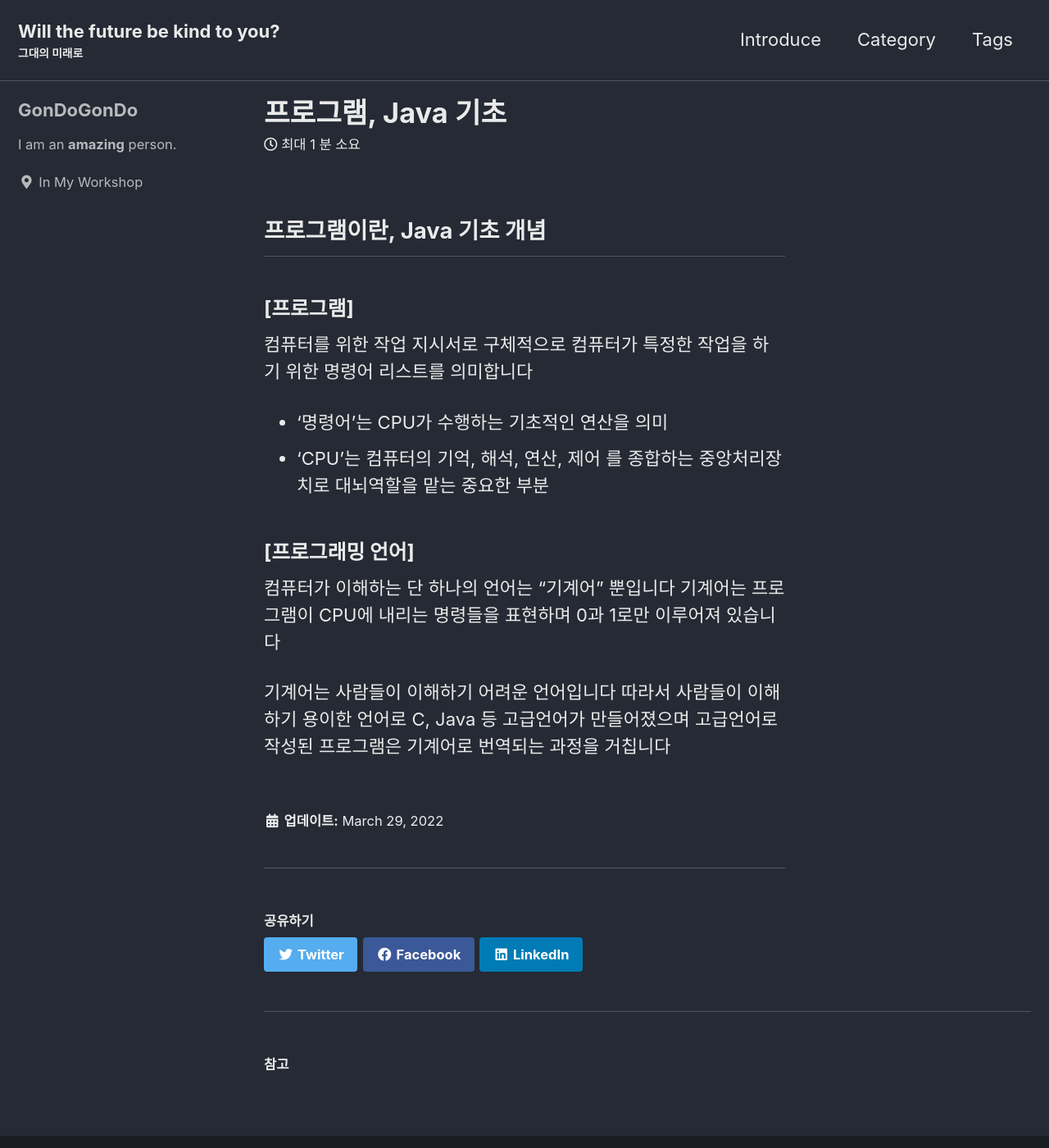
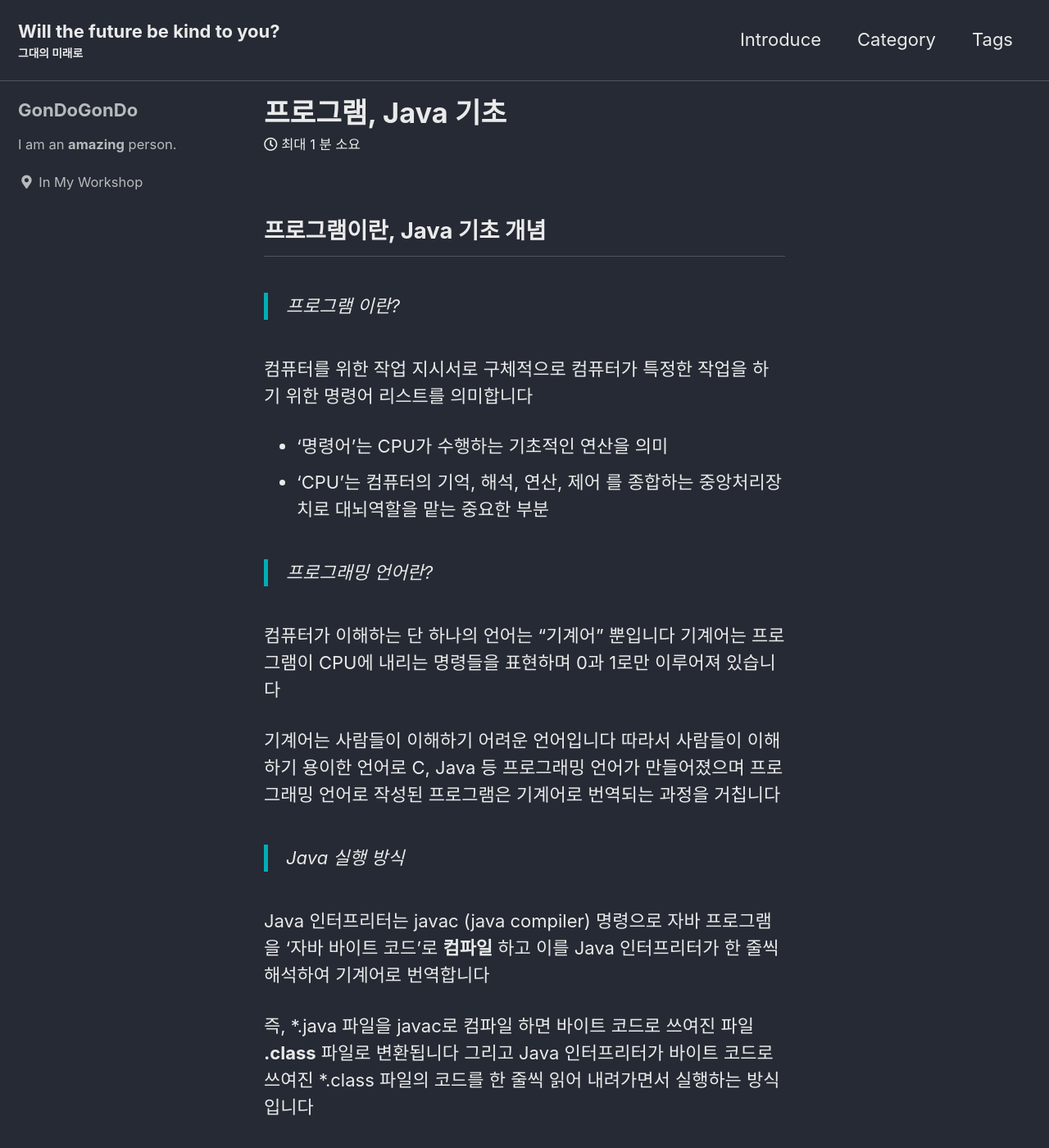
Before and after one commit to dmsgus6523/dmsgus6523.github.io, a Jekyll site: the page built from _posts/2022-03-29-Java기초.md, in a window 1280 px wide and 1400 px high. Shown: the whole window at 82% size. Built offline with Jekyll 4.4.1, drawn with Linux system fonts in a browser that asks for light colours; cached includes are drawn as plain includes.

Commit message:
change posts

```diff
--- a/_posts/2022-03-29-Java기초.md
+++ b/_posts/2022-03-29-Java기초.md
@@ -5,18 +5,32 @@ title : 프로그램, Java 기초
 
 ## 프로그램이란, Java 기초 개념
 
-### [프로그램]
+> 프로그램 이란?
+
 컴퓨터를 위한 작업 지시서로 구체적으로 컴퓨터가 특정한 작업을 하기 위한 명령어 리스트를 의미합니다
 
 - '명령어'는 CPU가 수행하는 기초적인 연산을 의미
 - 'CPU'는 컴퓨터의 기억, 해석, 연산, 제어 를 종합하는 중앙처리장치로 대뇌역할을 맡는 중요한 부분
 
 
-### [프로그래밍 언어]
+
+
+> 프로그래밍 언어란?
 
 컴퓨터가 이해하는 단 하나의 언어는 "기계어" 뿐입니다
 기계어는 프로그램이 CPU에 내리는 명령들을 표현하며 0과 1로만 이루어져 있습니다
 
 기계어는 사람들이 이해하기 어려운 언어입니다
-따라서 사람들이 이해하기 용이한 언어로 C, Java 등 고급언어가 만들어졌으며
-고급언어로 작성된 프로그램은 기계어로 번역되는 과정을 거칩니다
+따라서 사람들이 이해하기 용이한 언어로 C, Java 등 프로그래밍 언어가 만들어졌으며
+프로그래밍 언어로 작성된 프로그램은 기계어로 번역되는 과정을 거칩니다
+
+
+
+
+> Java 실행 방식
+
+Java 인터프리터는 javac (java compiler) 명령으로 자바 프로그램을 '자바 바이트 코드'로 **컴파일** 하고
+이를 Java 인터프리터가 한 줄씩 해석하여 기계어로 번역합니다
+
+즉, *.java 파일을 javac로 컴파일 하면 바이트 코드로 쓰여진 파일 **.class** 파일로 변환됩니다
+그리고 Java 인터프리터가 바이트 코드로 쓰여진 *.class 파일의 코드를 한 줄씩 읽어 내려가면서 실행하는 방식입니다
```
